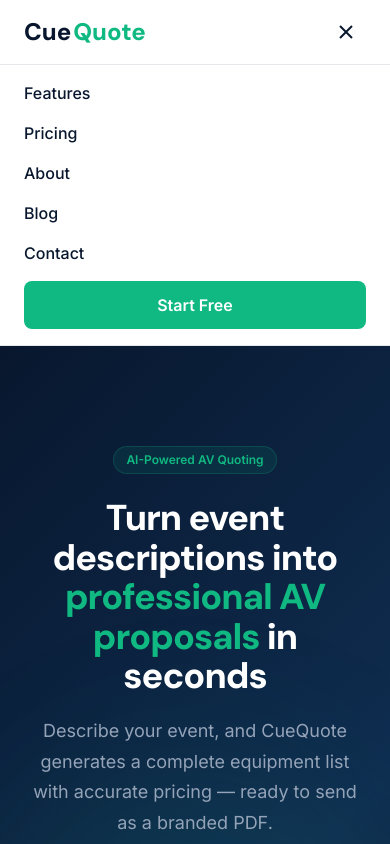
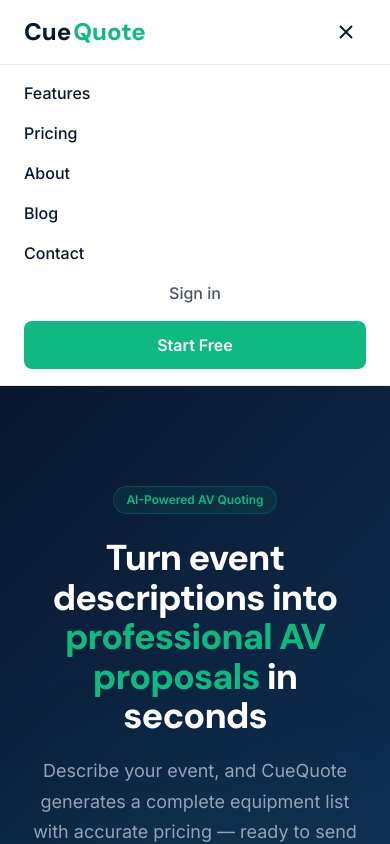
Before and after one commit to sheozin/cuequote-marketing, a Next.js app: page / in a window 390 px wide. Both pictures are taken after a click on the button "Menu". Shown: the top 844 px of the page. Built offline with nearby package versions, Linux system fonts and the light colour scheme.

Commit message:
Add Sign in link to mobile nav menu

```diff
--- a/src/components/Nav.tsx
+++ b/src/components/Nav.tsx
@@ -93,6 +93,12 @@
               {label}
             </Link>
           ))}
+          <Link href={`${APP_URL}/login`} onClick={() => setOpen(false)} style={{
+            textDecoration: "none", fontSize: 16, fontWeight: 500, color: "#4b5563",
+            textAlign: "center",
+          }}>
+            Sign in
+          </Link>
           <Link href={`${APP_URL}/signup`} onClick={() => setOpen(false)} style={{
             textDecoration: "none", fontSize: 16, fontWeight: 600, color: "#fff",
             background: "#10b981", padding: "12px 24px", borderRadius: 8, textAlign: "center",
```
